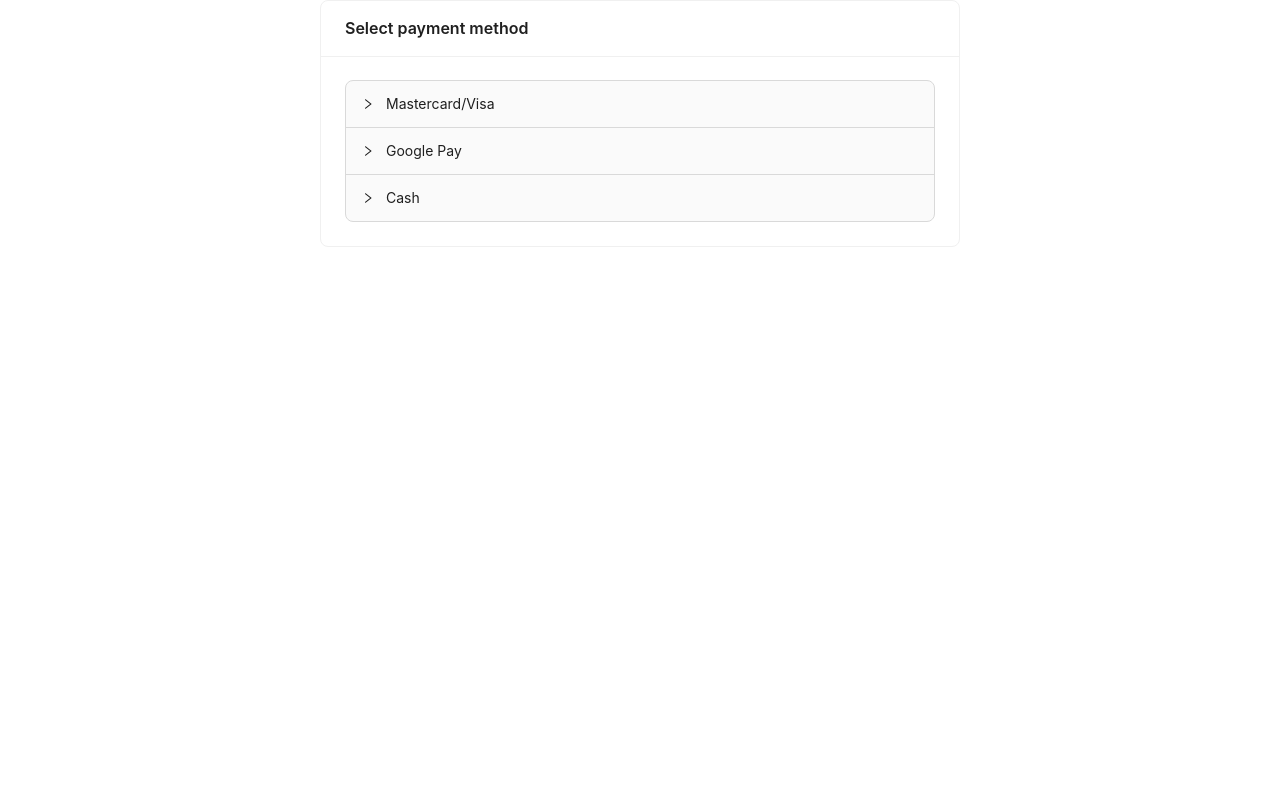
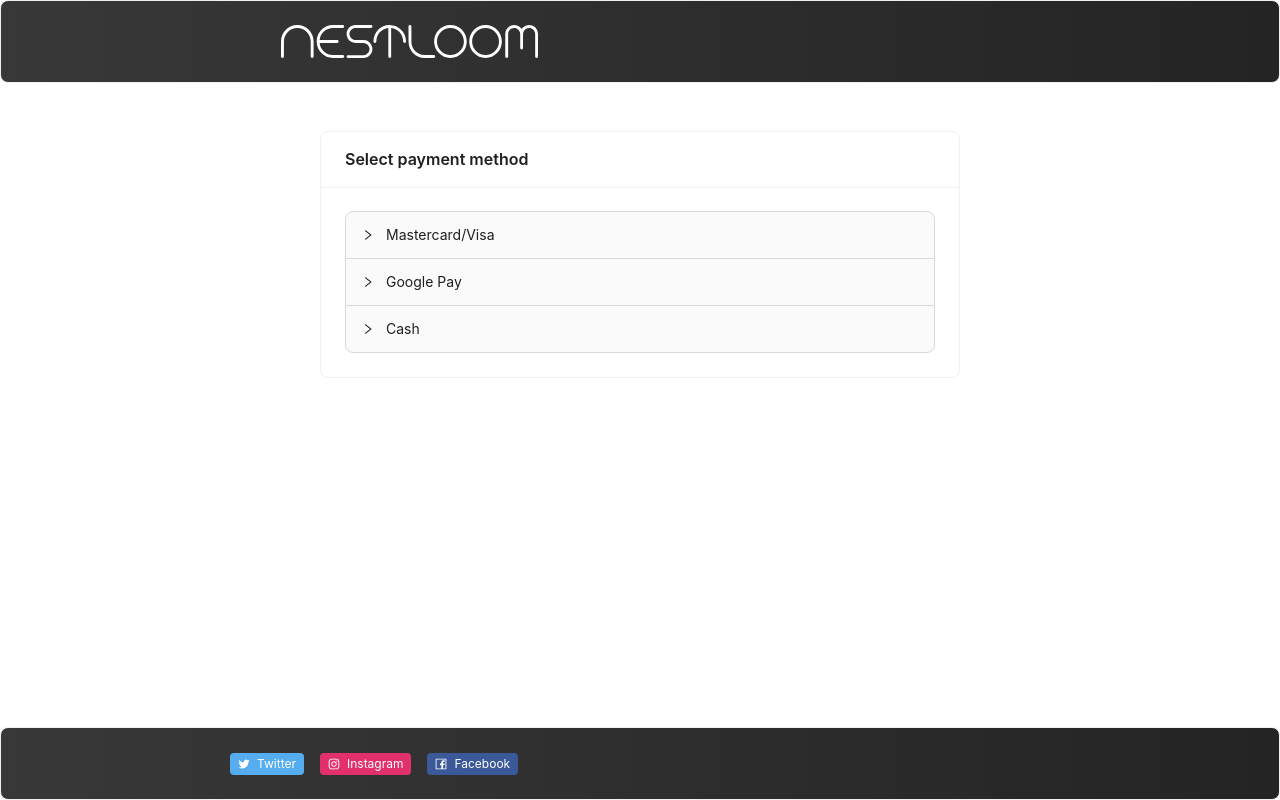
Before and after one commit to LAdam-ix/pb138-catalogue-of-houses, a React (Vite) app in the folder frontend/: page /payment in a window 1280 px wide. Built offline with nearby package versions, Linux system fonts and the light colour scheme.

Commit message:
feat(components): added header and footer to payment

```diff
--- a/frontend/src/components/buy/Payment.tsx
+++ b/frontend/src/components/buy/Payment.tsx
@@ -3,6 +3,8 @@
 import { useLocation, useNavigate } from 'react-router-dom';
 import { HouseResult } from '../types';
 import { OrdersAPI } from '../../services';
+import { Header } from '../common/Header';
+import { Footer } from '../common/footer';
 
 const { Panel } = Collapse;
 
@@ -28,7 +30,9 @@
   };
   // AFTER CHOOSING WHATEVER METHOD -> deBILLING hihi
   return (
-    <Row align="middle" justify="center">
+    <>
+      <Header />
+      <Row align="middle" justify="center" className='mt-3'>
         <Col xs={24} xl={12}>
           <Card title="Select payment method">
             <Collapse>
@@ -45,5 +49,7 @@
           </Card>
         </Col>
       </Row>
+      <Footer />
+    </>
   );
 };
```
Lines whose indentation alone changed are shown as unchanged.
